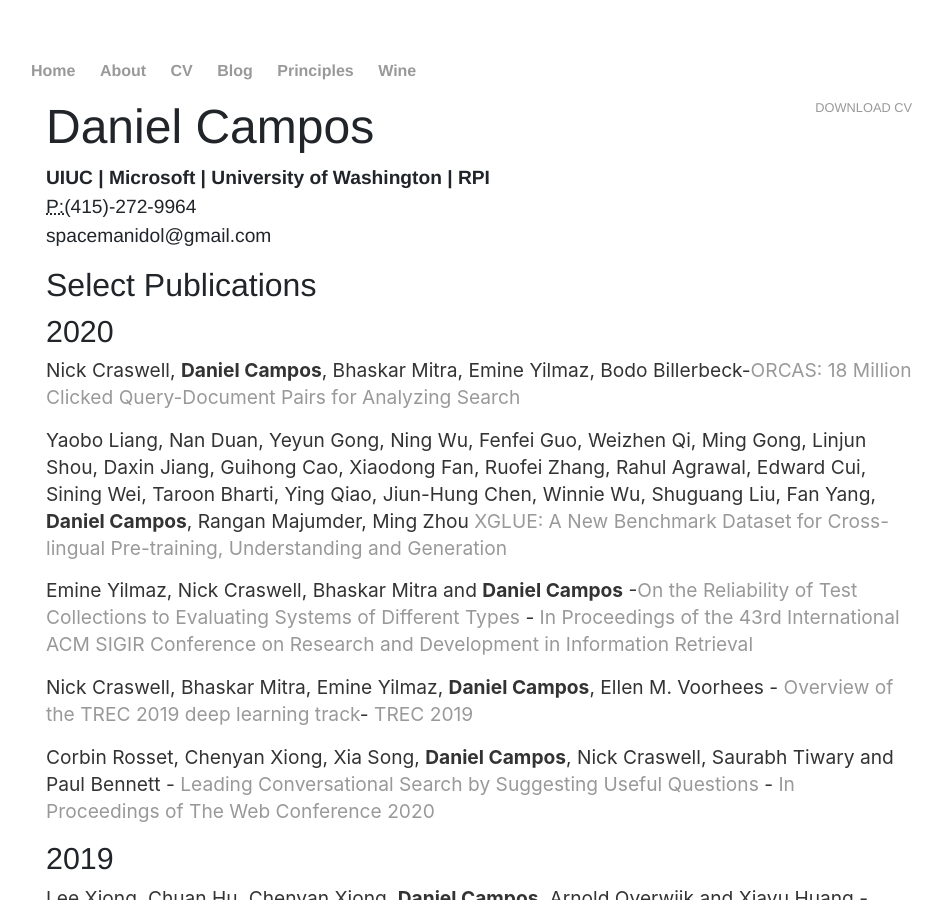
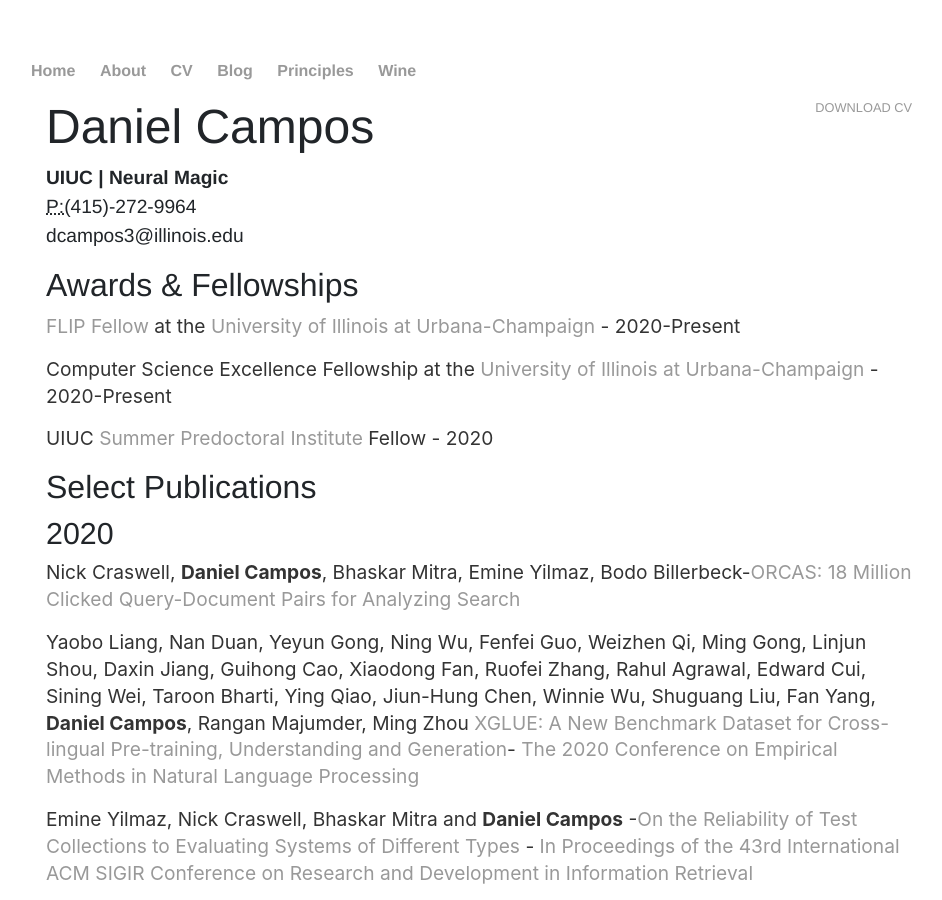
Before and after one commit to spacemanidol/spacemanidol.github.io, a Jekyll site: the page built from cv/index.html, in a window 1280 px wide and 900 px high. Shown: the whole window, without its empty margins (161-1103 px from the left). Built offline with Jekyll 4.4.1, drawn with Linux system fonts in a browser that asks for light colours; comment, search, counter and statistics services are not loaded; some of the changed text lies outside the part shown.

Commit message:
Update index.html

```diff
--- a/cv/index.html
+++ b/cv/index.html
@@ -6,18 +6,18 @@
 	<a href="resume.pdf" class="download" title="Download CV as PDF">Download CV</a>
 	<h1>Daniel Campos</h1>
 	<address>
-	<strong>UIUC | Microsoft | University of Washington | RPI</strong><br>
+	<strong>UIUC | Neural Magic </strong><br>
 	<abbr title="phone">P:</abbr>(415)-272-9964<br>
-	<span class="obfuscate">spacemanidol@gmail.com</span>
+	<span class="obfuscate">dcampos3@illinois.edu</span>
 	</address>
-	<!--
 	<h2>Awards & Fellowships</h2>
+	<p><a href='https://cmd-it.org/program/current/flip-alliance/'>FLIP Fellow</a> at the <a href='https://cs.illinois.edu/'>University of Illinois at Urbana-Champaign</a> - 2020-Present</p>
 	<p>Computer Science Excellence Fellowship at the <a href='https://cs.illinois.edu/'>University of Illinois at Urbana-Champaign</a> - 2020-Present</p>
-	<p>UIUC <a href='https://grad.illinois.edu/diversity/spi'>Summer Predoctoral Institute</a> Fellow - 2020</p> -->
+	<p>UIUC <a href='https://grad.illinois.edu/diversity/spi'>Summer Predoctoral Institute</a> Fellow - 2020</p>
 	<h2>Select Publications</h2>
 	<h4>2020</h4>
 	<p>Nick Craswell, <strong>Daniel Campos</strong>, Bhaskar Mitra, Emine Yilmaz, Bodo Billerbeck-<a href='https://arxiv.org/abs/2006.05324'>ORCAS: 18 Million Clicked Query-Document Pairs for Analyzing Search</a></p>
-	<p>Yaobo Liang, Nan Duan, Yeyun Gong, Ning Wu, Fenfei Guo, Weizhen Qi, Ming Gong, Linjun Shou, Daxin Jiang, Guihong Cao, Xiaodong Fan, Ruofei Zhang, Rahul Agrawal, Edward Cui, Sining Wei, Taroon Bharti, Ying Qiao, Jiun-Hung Chen, Winnie Wu, Shuguang Liu, Fan Yang, <strong>Daniel Campos</strong>, Rangan Majumder, Ming Zhou <a href='https://arxiv.org/abs/2004.01401'>XGLUE: A New Benchmark Dataset for Cross-lingual Pre-training, Understanding and Generation</a></p>
+	<p>Yaobo Liang, Nan Duan, Yeyun Gong, Ning Wu, Fenfei Guo, Weizhen Qi, Ming Gong, Linjun Shou, Daxin Jiang, Guihong Cao, Xiaodong Fan, Ruofei Zhang, Rahul Agrawal, Edward Cui, Sining Wei, Taroon Bharti, Ying Qiao, Jiun-Hung Chen, Winnie Wu, Shuguang Liu, Fan Yang, <strong>Daniel Campos</strong>, Rangan Majumder, Ming Zhou <a href='https://arxiv.org/abs/2004.01401'>XGLUE: A New Benchmark Dataset for Cross-lingual Pre-training, Understanding and Generation</a>- <a href='https://2020.emnlp.org/'>The 2020 Conference on Empirical Methods in Natural Language Processing</a></p>
 	<p>Emine Yilmaz, Nick Craswell, Bhaskar Mitra and <strong>Daniel Campos</strong> -<a href='https://arxiv.org/pdf/2004.13486.pdf'>On the Reliability of Test Collections to Evaluating Systems of Different Types</a>  - <a href='https://sigir.org/sigir2020/'>In Proceedings of the 43rd International ACM SIGIR Conference on Research and Development in Information Retrieval</a></p>
 	<p>Nick Craswell, Bhaskar Mitra, Emine Yilmaz, <strong>Daniel Campos</strong>, Ellen M. Voorhees - <a href='https://arxiv.org/abs/2003.07820'>Overview of the TREC 2019 deep learning track</a>- <a href='https://trec.nist.gov/tracks.html'>TREC 2019</a></p>
 	<p>Corbin Rosset, Chenyan Xiong, Xia Song, <strong>Daniel Campos</strong>, Nick Craswell, Saurabh Tiwary and Paul Bennett - <a href='https://www.microsoft.com/en-us/research/publication/leading-conversational-search-by-suggesting-useful-questions/'>Leading Conversational Search by Suggesting Useful Questions</a> - <a href='https://www2020.thewebconf.org/'>In Proceedings of The Web Conference 2020</a></p>
@@ -38,6 +38,14 @@
 	<p><a href="http://www.latinxinai.org/neurips-2019">LatinX in AI Research at NeurIPS 2019 Reviewer</a></p>
 	<p><a href="http://sigir.org/afirm2019/">ACM SIGIR/SIGKDD Africa Summer School on Machine Learning for Data Mining and Search. 2019</a></p>
 	<p><a href="https://microsoft.github.io/TREC-2019-Deep-Learning/">NIST TREC Deep Learning Track Coordinator. 2019</a></p>
+	<h2>Jobs</h2>
+	<p>Researcher and Strategy at <a href='https://neuralmagic.com/'>Neural Magic</a> Oct 2020 - Present</p>
+	<p>RA at UIUC - June 2020 - Present</p>
+	<p>Senior PM - <a href='bing.com'> Microsoft Bing</a> - Aug 2020 - Oct 2020</p>
+	<p>PM II - <a href='bing.com'> Microsoft Bing</a> - Nov 2017 - July 2020</p>
+	<p>PM II - Microsoft Azure - Jan 2017 - Nov 2017</p>
+	<p>PM - Microsoft Azure - Aug 2015- Dec 2016</p>
+	<p>Misc Internships</p>
 	<h2>DataSets</h2>
 	<p><a href="https://microsoft.github.io/XGLUE/">ORCAS: 20 Million Clicked Query-Document Pairs for Analyzing Search</a></p>
 	<p><a href="https://microsoft.github.io/XGLUE/">XGLUE</a></p>
```
